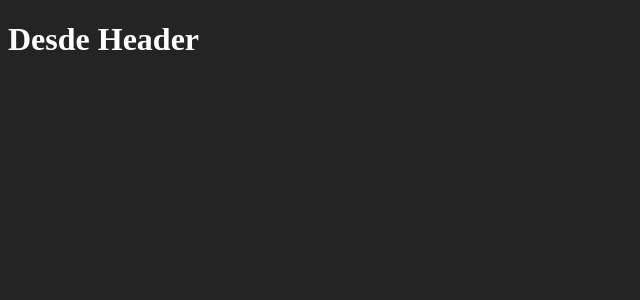
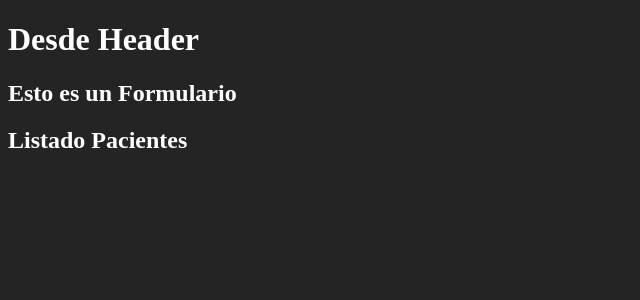
Before and after one commit to DanielRoman11/veterinaria-react, a React (Vite) app: page / in a window 1280 px wide. Shown: the top 300 px of the page, without its empty margins (0-640 px from the left). Built offline with nearby package versions, Linux system fonts and the light colour scheme.

Commit message:
importar y exportar Componentes

```diff
--- a/src/App.jsx
+++ b/src/App.jsx
@@ -1,4 +1,7 @@
 import Header from "./components/Header";
+import Formulario from "./components/Formulario";
+import ListadoPacientes from "./components/ListadoPacientes";
+
 function App() {
 
   const edad = 18;
@@ -6,6 +9,8 @@ function App() {
   return (
     <>
       <Header></Header>
+      <Formulario></Formulario>
+      <ListadoPacientes></ListadoPacientes>
     </>
   )
 }
--- a/src/components/Formulario.jsx
+++ b/src/components/Formulario.jsx
@@ -0,0 +1,8 @@
+export default function Formulario () {
+  return (
+    <>
+      <h2>Esto es un Formulario</h2>
+
+    </>
+  )
+}
--- a/src/components/Header.jsx
+++ b/src/components/Header.jsx
@@ -1,9 +1,7 @@
-function Header() {
+export default function Header() {
   return(
     <>
       <h1>Desde Header</h1>
     </>
   )
 }
-
-export default Header;
--- /dev/null
+++ b/src/components/ListadoPacientes.jsx
@@ -0,0 +1,5 @@
+export default function ListadoPacientes() {
+  return (
+    <h2>Listado Pacientes</h2>
+  )
+}
```
